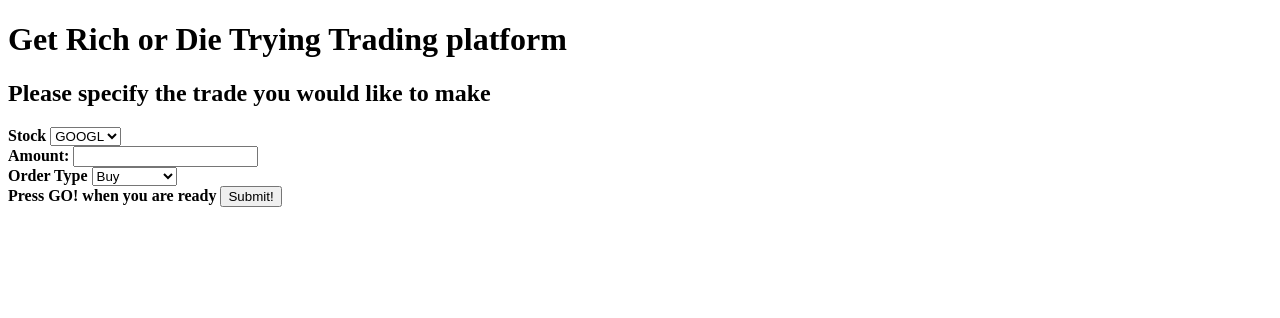
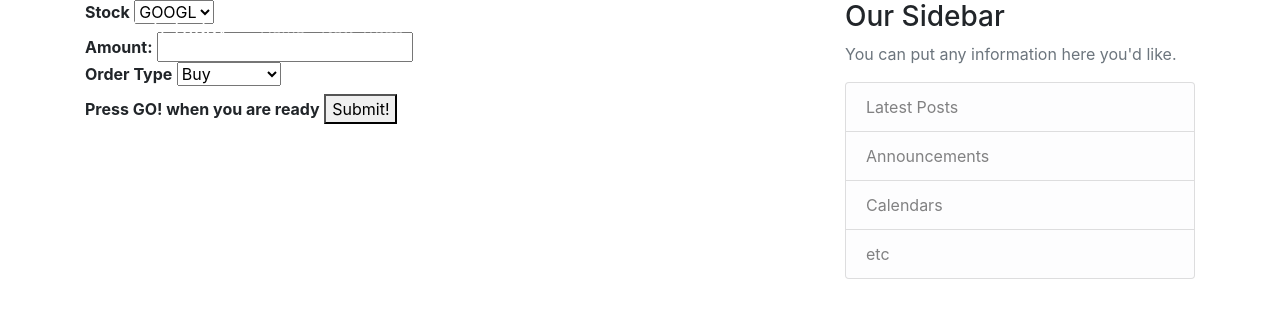
Before and after one commit to roelvanderleij2/git_rich_or_die_trying, a Flask app: page /new_trade in a window 1280 px wide. Shown: the top 318 px of the page. Run offline with Flask 2, Linux system fonts and the light colour scheme; parts of the project's set-up code (start-up, migrations or seed data) failed here and were passed over; some libraries are stand-ins or nearby versions.

Commit message:
updates for registrearion

```diff
--- a/getRichOrDieTrying.py
+++ b/getRichOrDieTrying.py
@@ -1,6 +1,6 @@
 from getRichOrDieTrying.User import User
 from getRichOrDieTrying.Market import Market
-from flask import Flask, render_template, request
+from flask import Flask, render_template, request, redirect, url_for
 import datetime as dt
 
 app = Flask(__name__)
@@ -8,6 +8,7 @@
 market = Market()
 user = User("TestUser", 0)
 start_date = dt.datetime(2019, 9, 16)
+
 
 @app.route("/home", methods=["GET", "POST"])
 def home():
@@ -17,13 +18,14 @@
             print("trades uitgevoerd")
             return render_template("home.html", user_account=user, market=market, current_date=start_date)
         elif "add_trade" in request.form:
-            return render_template("new_trade.html")
+            return redirect("new_trade")
 
         cash = int(request.form["cash"])
         user.portfolio.cash_account.update_cash_account(cash)
         return render_template("home.html", user_account=user, market=market, current_date=start_date)
     else:
         return render_template("home.html", user_account=user, market=market, current_date=start_date)
+
 
 @app.route("/new_trade", methods=["GET", "POST"])
 # the user will ask for this web-page where the user should enter the variable
@@ -41,7 +43,7 @@
         user.trade_list += new_trades
 
         print(stock_ticker)
-        return render_template("home.html", user_account=user, market=market, current_date=start_date)
+        return redirect("home")
     else:
         return render_template("new_trade.html", title="new_trade")
 
@@ -53,13 +55,12 @@
 def main():
     # Initialize market
 
-
     print("Welcome to Git Rich Or Die Trying investment platform")
     name = input("To open an account enter your Name:\n")
     cash_deposit = int(input("How much cash would you like to deposit in your account?\n"))
     user1 = User(name, cash_deposit)
 
-    #create a portfolio with securities
+    # create a portfolio with securities
     user1.define_trades()
     user1.portfolio.cash_account.value()
 
@@ -70,4 +71,5 @@
     print(user1.portfolio.cash_account.value())
     print(user1.portfolio.historical_performance(market))
 
+
 main()
--- a/requirements.txt
+++ b/requirements.txt
@@ -1,3 +1,4 @@
+wtforms
 flask
 requests
 pandas
--- /dev/null
+++ b/templates/layout.html
@@ -0,0 +1,66 @@
+<!DOCTYPE html>
+<html lang="en">
+<head>
+     <!-- Required meta tags -->
+    <meta charset="utf-8">
+    <meta name="viewport" content="width=device-width, initial-scale=1, shrink-to-fit=no">
+
+    <!-- Bootstrap CSS -->
+    <link rel="stylesheet" href="https://stackpath.bootstrapcdn.com/bootstrap/4.3.1/css/bootstrap.min.css" integrity="sha384-ggOyR0iXCbMQv3Xipma34MD+dH/1fQ784/j6cY/iJTQUOhcWr7x9JvoRxT2MZw1T" crossorigin="anonymous">
+    <link rel="stylesheet" herf="{{ url_for('static', filename='main.css')}}">
+    {% if title %}
+        <title>Get Rich or Die Trying - {{ title }}</title>
+    {% else %}
+    <title>Get Rich or Die Trying</title>
+    {% endif %}
+</head>
+<body>
+    <header class="site-header">
+      <nav class="navbar navbar-expand-md navbar-dark bg-steel fixed-top">
+        <div class="container">
+          <a class="navbar-brand mr-4" href="/">Get Rich Today</a>
+          <button class="navbar-toggler" type="button" data-toggle="collapse" data-target="#navbarToggle" aria-controls="navbarToggle" aria-expanded="false" aria-label="Toggle navigation">
+            <span class="navbar-toggler-icon"></span>
+          </button>
+          <div class="collapse navbar-collapse" id="navbarToggle">
+            <div class="navbar-nav mr-auto">
+              <a class="nav-item nav-link" href="/">Home</a>
+              <a class="nav-item nav-link" href="/about">New Trade</a>
+            </div>
+            <!-- Navbar Right Side -->
+            <div class="navbar-nav">
+              <a class="nav-item nav-link" href="/login">Login</a>
+              <a class="nav-item nav-link" href="/register">Register</a>
+            </div>
+          </div>
+        </div>
+      </nav>
+    </header>
+    <main role="main" class="container">
+      <div class="row">
+        <div class="col-md-8">
+          {% block content %}{% endblock %}
+        </div>
+        <div class="col-md-4">
+          <div class="content-section">
+            <h3>Our Sidebar</h3>
+            <p class='text-muted'>You can put any information here you'd like.
+              <ul class="list-group">
+                <li class="list-group-item list-group-item-light">Latest Posts</li>
+                <li class="list-group-item list-group-item-light">Announcements</li>
+                <li class="list-group-item list-group-item-light">Calendars</li>
+                <li class="list-group-item list-group-item-light">etc</li>
+              </ul>
+            </p>
+          </div>
+        </div>
+      </div>
+    </main>
+
+<!-- Optional JavaScript -->
+    <!-- jQuery first, then Popper.js, then Bootstrap JS -->
+    <script src="https://code.jquery.com/jquery-3.3.1.slim.min.js" integrity="sha384-q8i/X+965DzO0rT7abK41JStQIAqVgRVzpbzo5smXKp4YfRvH+8abtTE1Pi6jizo" crossorigin="anonymous"></script>
+    <script src="https://cdnjs.cloudflare.com/ajax/libs/popper.js/1.14.7/umd/popper.min.js" integrity="sha384-UO2eT0CpHqdSJQ6hJty5KVphtPhzWj9WO1clHTMGa3JDZwrnQq4sF86dIHNDz0W1" crossorigin="anonymous"></script>
+    <script src="https://stackpath.bootstrapcdn.com/bootstrap/4.3.1/js/bootstrap.min.js" integrity="sha384-JjSmVgyd0p3pXB1rRibZUAYoIIy6OrQ6VrjIEaFf/nJGzIxFDsf4x0xIM+B07jRM" crossorigin="anonymous"></script>
+</body>
+</html>
--- a/templates/new_trade.html
+++ b/templates/new_trade.html
@@ -1,16 +1,5 @@
-<!DOCTYPE html>
-<html lang="en">
-<head>
-    <meta charset="UTF-8">
-    {% if title %}
-        <title>Get Rich or Die Trying - {{ title }}</title>
-    {% else %}
-    <title>Get Rich or Die Trying</title>
-    {% endif %}
-    <h1>Get Rich or Die Trying Trading platform</h1>
-    <h2>Please specify the trade you would like to make</h2>
-</head>
-    <body>
+{% extends "layout.html"%}
+{% block content %}
         <form method="POST">
             <b><label for="list-1">Stock</label></b>
             <select name="stock">
@@ -32,5 +21,4 @@
             <b>Press GO! when you are ready</b>
             <button type="submit">Submit!</button>
         </form>
-    </body>
-</html>
+{% endblock content %}
```
Also changed, not shown: static/main.css (added, +80 -0 lines), templates/forms.py (added, +25 -0 lines), templates/home.html (+7 -28 lines), templates/inputs_view.html (+3 -13 lines).
